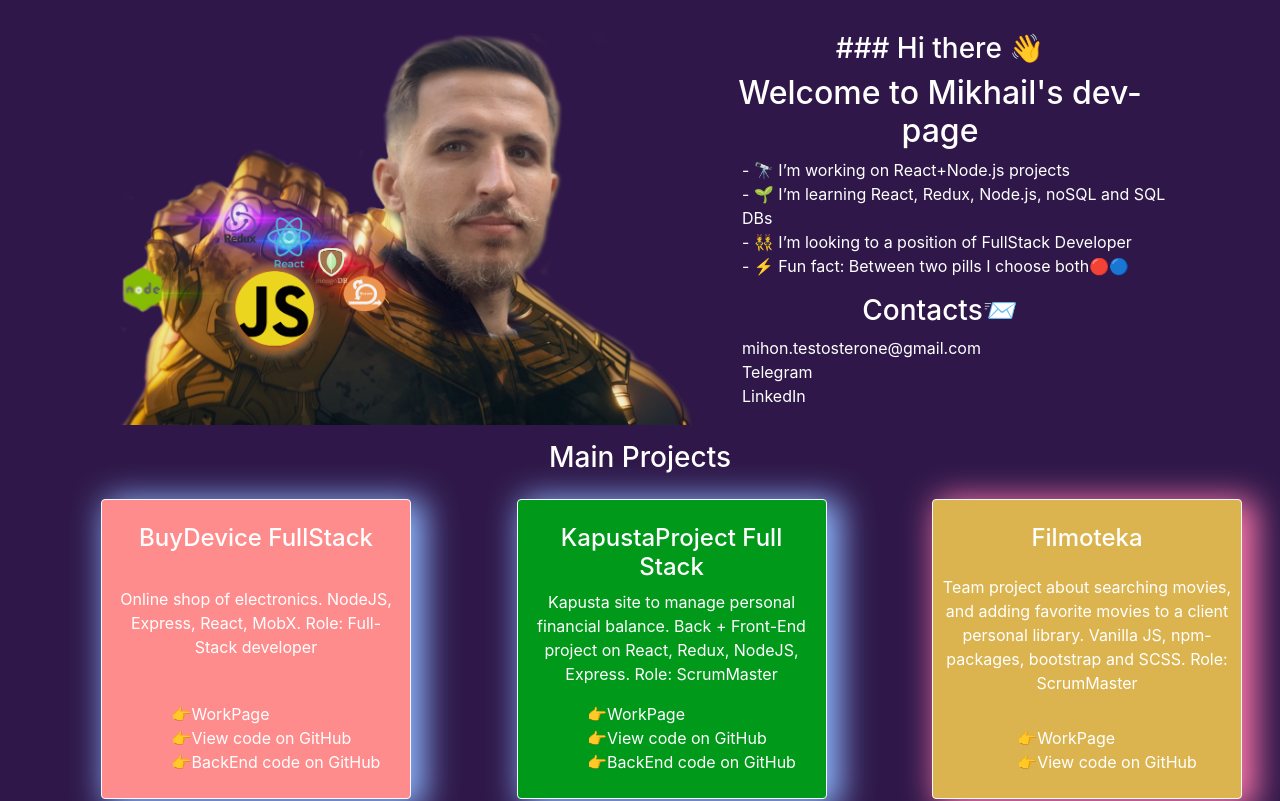
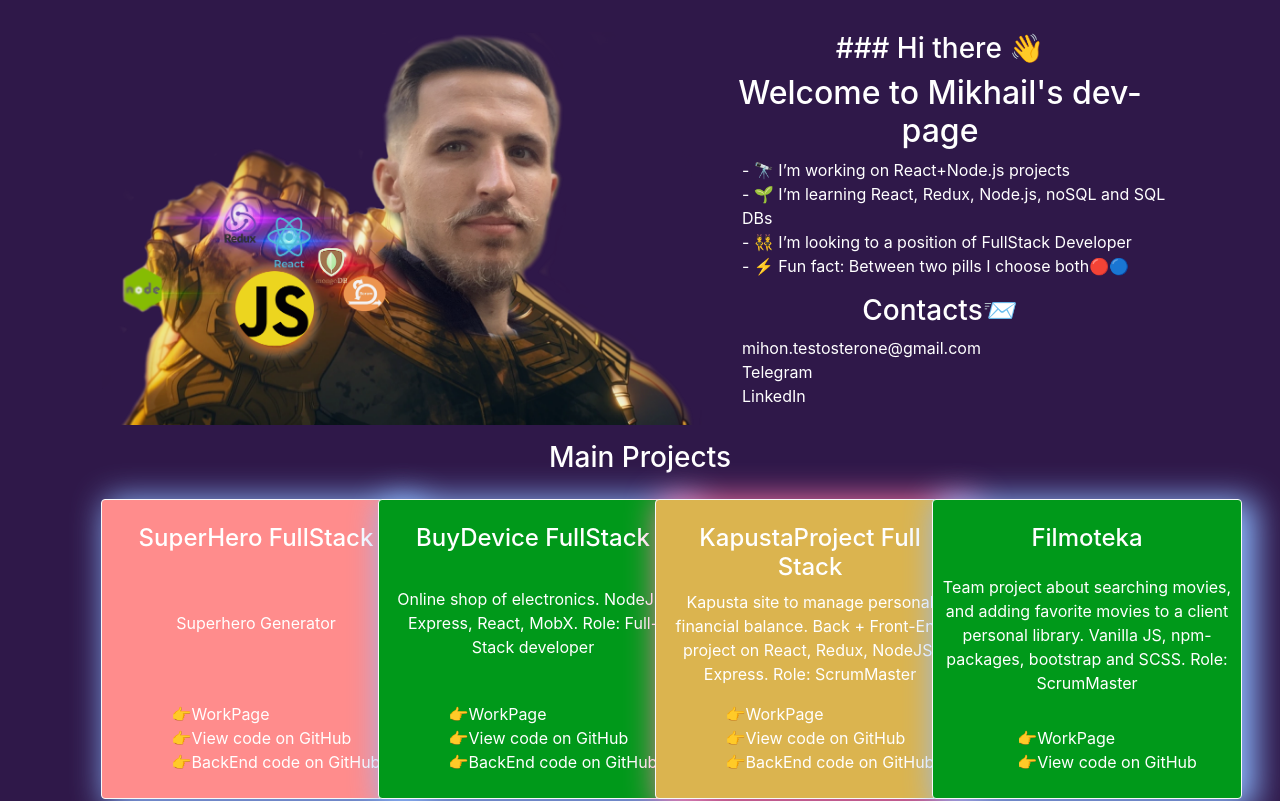
Before and after one commit to MikhailKolomoitsev/my-projects-page, a React (Create React App) app: page / in a window 1280 px wide. Shown: the top 801 px of the page. Built offline with nearby package versions, Linux system fonts and the light colour scheme.

Commit message:
+one more project

```diff
--- a/src/App.js
+++ b/src/App.js
@@ -11,7 +11,16 @@ function App() {
       <div className="App">
         <ProfileCard />
           <h3>Main Projects</h3>
-          <div className='d-flex justify-content-between flex-wrap mb-3'>
+          <div className='d-flex justify-content-between align-items-center flex-wrap mb-3'>
+            <ProjectCard
+              name={'SuperHero FullStack'}
+              desc=
+              {'Superhero Generator'}
+              workpage={'https://mikhailkolomoitsev.github.io/main'}
+              code={'https://github.com/MikhailKolomoitsev/superhero-front'}
+              back={'https://github.com/MikhailKolomoitsev/superhero-back'}
+              height={300}
+            />
             <ProjectCard
               name={'BuyDevice FullStack'}
               desc=
```
